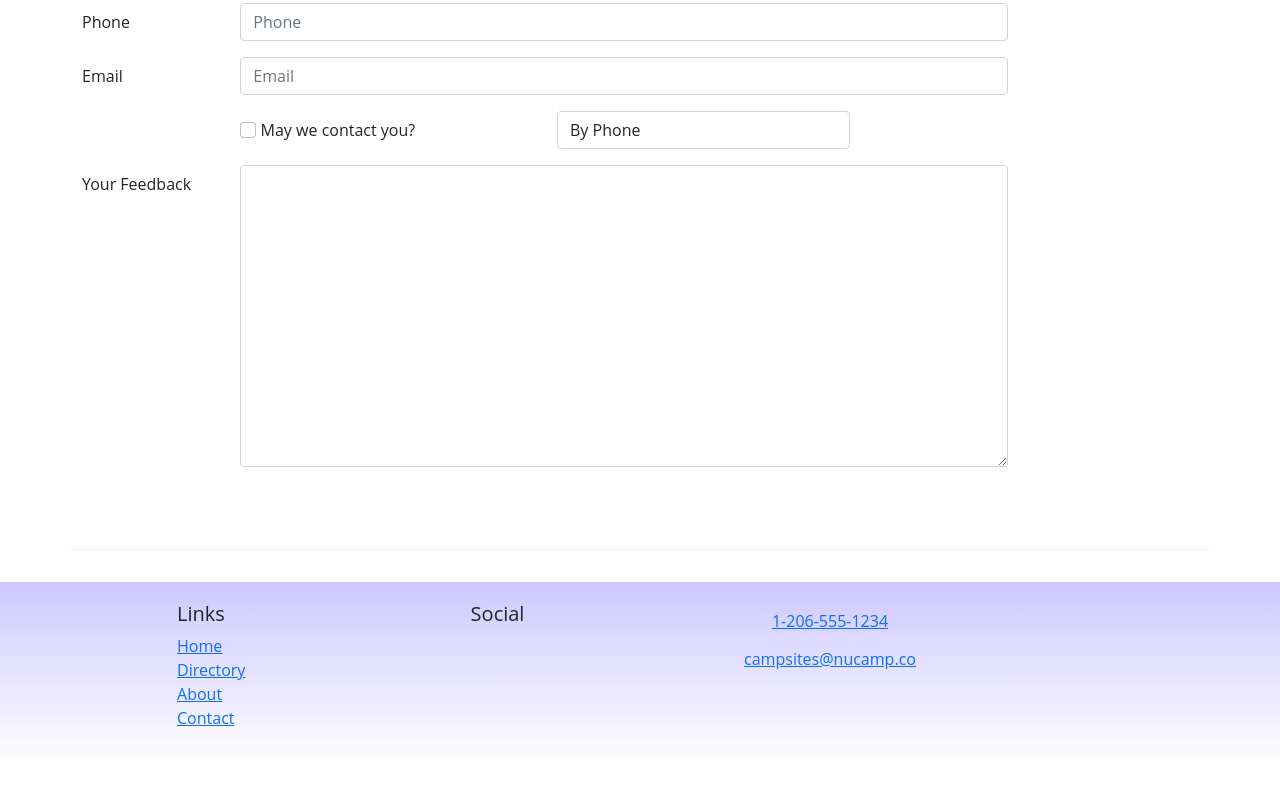
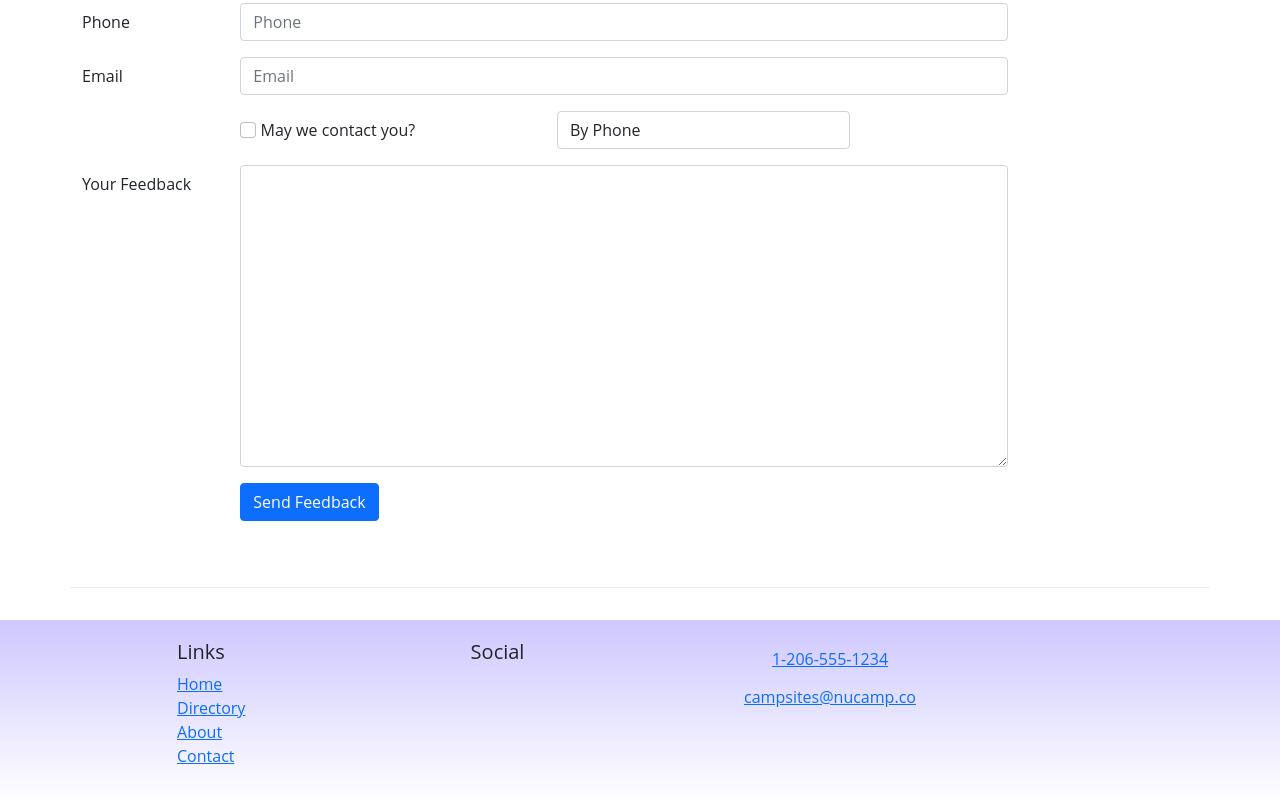
Before and after one commit to NathanSchnell/NucampsiteReactApp, a React (Create React App) app: page /contact in a window 1280 px wide. Shown: the part 719-1519 px from the top of the page. Before the commit the page ends 1485 px from the top, so only its background shows below. Built offline with nearby package versions, Linux system fonts and the light colour scheme; the HTML template or start-up script is replaced by a standard one.

Commit message:
updated contact form

```diff
--- a/src/components/ContactForm.js
+++ b/src/components/ContactForm.js
@@ -2,6 +2,12 @@
 import { Formik, Field, Form } from "formik";
 
 const ContactForm = () => {
+    const handleSubmit = (values, { resetForm }) => {
+        console.log('form values:', values);
+        console.log('in JSON format:', JSON.stringify(values));
+        resetForm();
+    };
+
     return (
         <Formik
             initialValues={{
@@ -13,6 +19,7 @@
                 contactType: 'By Phone',
                 feedback: ''
             }}
+            onSubmit={handleSubmit}
         >
             <Form>
                 <FormGroup row>
@@ -91,6 +98,11 @@
                     </Col>
                 </FormGroup>
                 <FormGroup row>
+                    <Col md={{size:10, offset:2}}>
+                        <Button type="submit" color="primary">
+                            Send Feedback
+                        </Button>
+                    </Col>
                 </FormGroup>
             </Form>
         </Formik>
```
